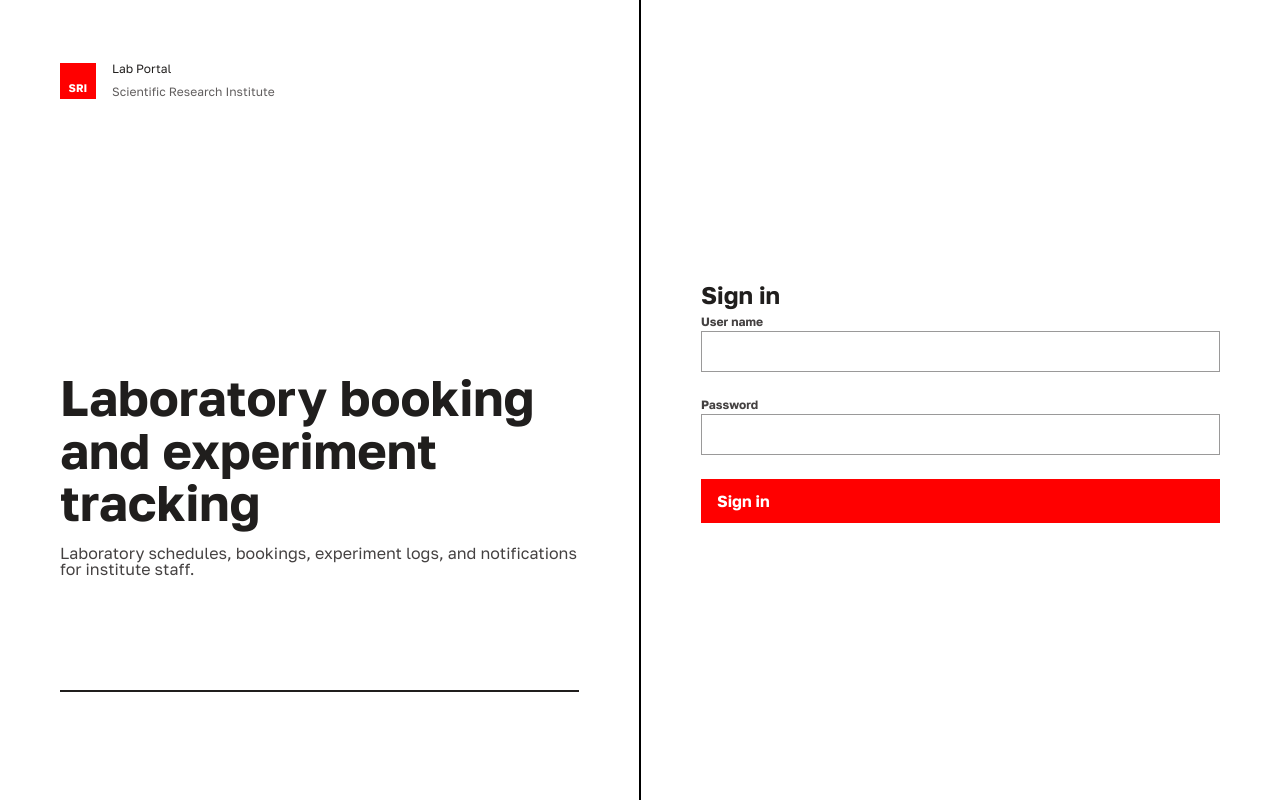
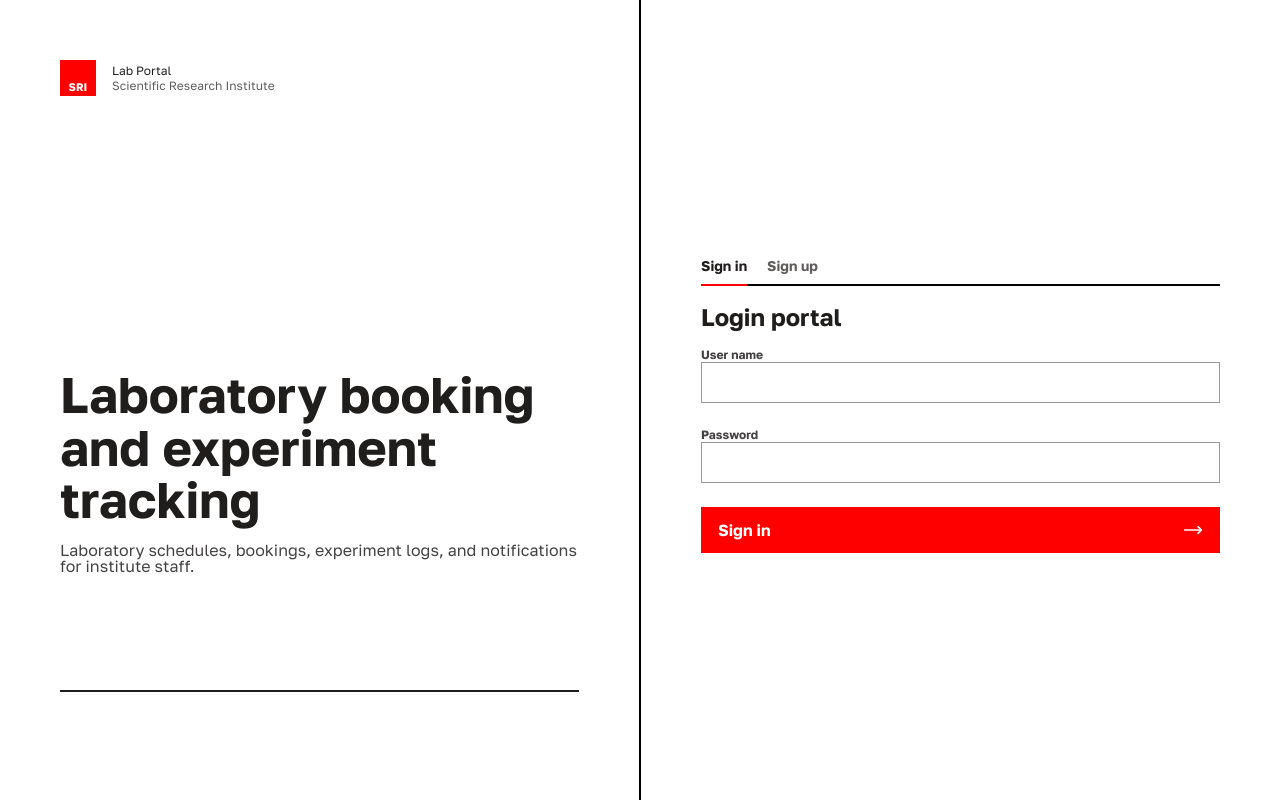
Before and after one commit to marsek4/SRI-front, a React (Vite) app: page /Authorization in a window 1280 px wide. Built offline with nearby package versions, Linux system fonts and the light colour scheme.

Commit message:
feat: added zustand and tanstack-query

```diff
--- a/package.json
+++ b/package.json
@@ -11,6 +11,8 @@
   },
   "dependencies": {
     "@tanstack/react-query": "^5.104.1",
+    "lucide": "^1.53.0",
+    "lucide-react": "^1.53.0",
     "react": "^19.2.8",
     "react-dom": "^19.2.8",
     "react-router-dom": "^7.18.4",
--- a/src/components/Authorization/Authorization.module.css
+++ b/src/components/Authorization/Authorization.module.css
@@ -95,6 +95,45 @@
   background-color: rgb(255, 255, 255);
   border-left: 1px solid #000;
   padding: 60px;
+  gap: 16px;
+}
+
+.rightSectionMode {
+  border-bottom: 2px solid #000;
+  padding: 10px 0px;
+}
+
+.signInText {
+  color: rgb(96, 93, 93);
+  /* color: rgb(68, 65, 65); */
+  font-family: "Golos Text", system-ui, sans-serif;
+  font-size: 14px;
+  border-bottom: 2px solid transparent;
+  padding-bottom: 10px;
+  font-weight: 700;
+  cursor: pointer;
+}
+
+.signInTextActive {
+  color: rgb(32, 30, 29);
+  border-bottom: 2px solid red;
+}
+
+.signUpText {
+  /* color: rgb(68, 65, 65); */
+  color: rgb(96, 93, 93);
+  font-family: "Golos Text", system-ui, sans-serif;
+  font-size: 14px;
+  border-bottom: 2px solid transparent;
+  padding-bottom: 10px;
+  font-weight: 700;
+  margin-left: 20px;
+  cursor: pointer;
+}
+
+.signUpTextActive {
+  color: rgb(32, 30, 29);
+  border-bottom: 2px solid red;
 }
 
 .rightSectionHeader {
@@ -117,14 +156,33 @@
   padding: 12px 16px;
   border: 1px solid rgb(32, 30, 29, 0.45);
   color: rgb(32, 30, 29);
+  font-size: 12px;
+  font-family: "Golos Text", sans-serif;
+  font-weight: 700;
+  outline: none;
+  transition: border-color 0.3s ease;
+}
+
+.rightSectionInput:hover,
+.rightSectionInput:focus {
+  border: 1px solid red;
 }
 
 .rightSectionButton {
+  display: flex;
+  justify-content: space-between;
   background-color: red;
+  border: 1px solid transparent;
   padding: 12px 16px;
-  border: none;
+  /* border: none; */
   width: 100%;
   display: flex;
+  transition: border-color 0.3s ease;
+  cursor: pointer;
+}
+
+.rightSectionButton:hover {
+  border-color: #000;
 }
 
 .buttonText {
@@ -134,6 +192,13 @@
   font-size: 16px;
 }
 
+.buttonArrow {
+  width: 20px;
+  height: 20px;
+  color: #fff;
+  transform: rotate(90deg);
+}
+
 .rightSectionForm {
   display: flex;
   flex-direction: column;
--- a/src/components/Authorization/Authorization.tsx
+++ b/src/components/Authorization/Authorization.tsx
@@ -1,13 +1,71 @@
 import styles from "./Authorization.module.css";
 import { useState } from "react";
+import { MoveUp } from "lucide-react";
+import { useMutation, useQueryClient } from "@tanstack/react-query";
+import { useAuthStore } from "@/store/authStore";
+import {
+  type LoginData,
+  type RegisterData,
+  // type UserData,
+  type FullUserData,
+} from "@/types/types";
+import { useNavigate } from "react-router-dom";
+
+type AuthMode = "authorization" | "registration";
 
 const Authorization = () => {
+  const navigate = useNavigate();
+
+  // const qc = useQueryClient();
+
+  const setAuth = useAuthStore((s) => s.setAuth);
+
+  const mutation = useMutation({
+    mutationFn: async (data: LoginData | RegisterData) => {
+      const url =
+        formMode === "authorization"
+          ? "/api/v1/auth/login"
+          : "api/v1/auth/register";
+
+      const res = await fetch(url, {
+        method: "POST",
+        headers: { "Content-type": "application/json" },
+        body: JSON.stringify(data),
+      });
+
+      if (!res.ok) {
+        throw new Error(`HTTP ${res.status}`);
+      }
+      const result: FullUserData = await res.json();
+
+      return result;
+    },
+    onSuccess: (data) => {
+      // qc.invalidateQueries({ queryKey: ["auth"] });
+      setAuth({
+        accessToken: data.accessToken,
+        expiresAt: data.expiresAt as unknown as string,
+        user: data.user,
+      });
+      navigate("/mainpage");
+    },
+    onError: (error) => {
+      console.error("Ошибка запроса: ", error);
+    },
+  });
+
   const [username, setUsername] = useState<string>("");
+  const [displayName, setDisplayName] = useState<string>("");
   const [password, setPassword] = useState<string>("");
-  const [error, setError] = useState<string>("");
+  // const [error, setError] = useState<string>("");
+  const [formMode, setFormMode] = useState<AuthMode>("authorization");
 
   const handleSubmit = () => {
-    console.log("qwe");
+    if (formMode === "authorization") {
+      mutation.mutate({ username, password });
+    } else {
+      mutation.mutate({ username, displayName, password });
+    }
   };
 
   return (
@@ -38,7 +96,23 @@ const Authorization = () => {
         </div>
       </section>
       <section className={styles.rightSection}>
-        <h2 className={styles.rightSectionHeader}>Sign in</h2>
+        <div className={styles.rightSectionMode}>
+          <span
+            className={`${styles.signInText} ${formMode === "authorization" ? styles.signInTextActive : ""}`}
+            onClick={() => setFormMode("authorization")}
+          >
+            Sign in
+          </span>
+          <span
+            className={`${styles.signUpText} ${formMode === "registration" ? styles.signUpTextActive : ""}`}
+            onClick={() => setFormMode("registration")}
+          >
+            Sign up
+          </span>
+        </div>
+        <h2 className={styles.rightSectionHeader}>
+          {formMode === "authorization" ? "Login portal" : "New account"}
+        </h2>
         <div className={styles.rightSectionForm}>
           <label className={styles.rightSectionInputContainer}>
             User name{" "}
@@ -49,6 +123,17 @@ const Authorization = () => {
               className={styles.rightSectionInput}
             />
           </label>
+          {formMode === "registration" && (
+            <label className={styles.rightSectionInputContainer}>
+              Display name{" "}
+              <input
+                type="text"
+                value={displayName}
+                onChange={(e) => setDisplayName(e.target.value)}
+                className={styles.rightSectionInput}
+              />
+            </label>
+          )}
           <label className={styles.rightSectionInputContainer}>
             Password{" "}
             <input
@@ -63,9 +148,10 @@ const Authorization = () => {
             onClick={handleSubmit}
             className={styles.rightSectionButton}
           >
-            <p className={styles.buttonText}>Sign in</p>
-            {/* <img></img> */}
-            <div></div>
+            <p className={styles.buttonText}>
+              {formMode === "authorization" ? "Sign in" : "Sign up"}
+            </p>
+            <MoveUp className={styles.buttonArrow} />
           </button>
         </div>
       </section>
@@ -74,31 +160,3 @@ const Authorization = () => {
 };
 
 export default Authorization;
-
-//   <form onSubmit={handleSubmit} className={styles.authForm}>
-//     <h1>Authorization</h1>
-//     <div className={styles.inputContainer}>
-//       <p>login</p>
-//       <input
-//         type="text"
-//         placeholder="login"
-//         value={login}
-//         onChange={(e) => setLogin(e.target.value)}
-//         className={styles.authInput}
-//       />
-//     </div>
-//     <div className={styles.inputContainer}>
-//       <p>password</p>
-//       <input
-//         type="password"
-//         placeholder="********"
-//         value={password}
-//         onChange={(e) => setPassword(e.target.value)}
-//         className={styles.authInput}
-//       />
-//     </div>
-//     <button type="submit" className={styles.authButton}>
-//       Sign in
-//     </button>
-//     {/* <a></a> */}
-//   </form>
--- a/src/index.css
+++ b/src/index.css
@@ -34,14 +34,14 @@ body {
   padding: 0;
   min-height: 100vh;
   min-height: 100svh;
-  font-size: 1.6rem;
+  /* font-size: 1.6rem; */
   font-family:
     system-ui,
     -apple-system,
     "Segoe UI",
     Roboto,
     sans-serif;
-  line-height: 1.5;
+  /* line-height: 1.5; */
   color: #111;
   background: #fff;
 }
--- /dev/null
+++ b/src/store/authStore.ts
@@ -0,0 +1,35 @@
+// src/store/authStore.ts
+import { create } from "zustand";
+import { persist } from "zustand/middleware";
+import { type UserData } from "@/types/types";
+
+type AuthState = {
+  accessToken: string | null;
+  expiresAt: string | null;
+  user: UserData | null;
+  setAuth: (data: {
+    accessToken: string;
+    expiresAt: string;
+    user: UserData;
+  }) => void;
+  logout: () => void;
+};
+
+export const useAuthStore = create<AuthState>()(
+  persist(
+    (set) => ({
+      accessToken: null,
+      expiresAt: null,
+      user: null,
+
+      setAuth: ({ accessToken, expiresAt, user }) =>
+        set({ accessToken, expiresAt, user }),
+
+      logout: () => set({ accessToken: null, expiresAt: null, user: null }),
+    }),
+    {
+      name: "auth", // ключ в localStorage
+      // можно хранить только токен, а юзера подтягивать через /me
+    },
+  ),
+);
--- /dev/null
+++ b/src/types/types.ts
@@ -0,0 +1,24 @@
+export type LoginData = {
+  username: string;
+  password: string;
+};
+
+export type RegisterData = {
+  username: string;
+  displayName: string;
+  password: string;
+};
+
+export type UserData = {
+  id: string;
+  username: string;
+  displayName: string;
+  role: string;
+  createdAt: string;
+};
+
+export type FullUserData = {
+  accessToken: string;
+  expiresAt: string;
+  user: UserData;
+};
```
Also changed, not shown: 1 other file (tests, documents, lock files or other folders).
